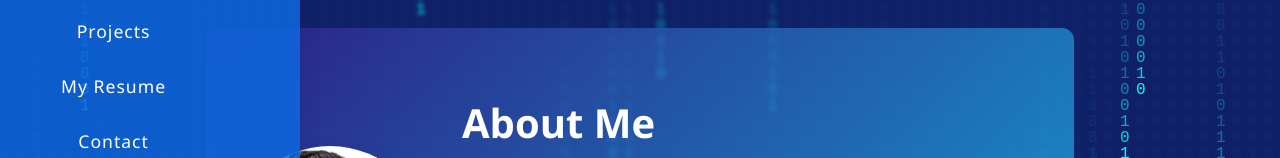
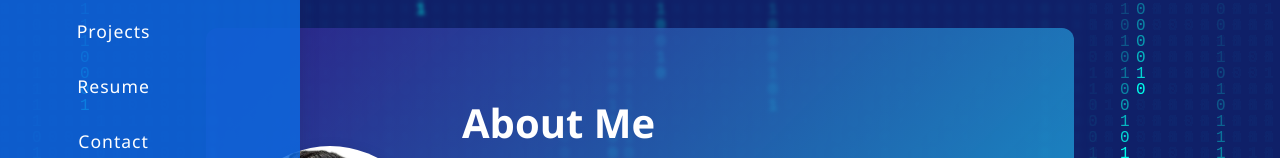
Before and after one commit to Abhay056/Portfolio-Website, a React (Vite) app: page / in a window 1280 px wide. Shown: the part 258-416 px from the top of the page. Built offline with nearby package versions, Linux system fonts and the light colour scheme.

Commit message:
Bug fixes

```diff
--- a/src/App.jsx
+++ b/src/App.jsx
@@ -120,7 +120,7 @@
             <a href="#skills">Skills</a>
             <a href="#education">Education</a>
             <a href="#projects">Projects</a>
-            <a href="https://drive.google.com/file/d/1Ev6Mbu3vqfClXH7uLL5MmTacZpeAJir9/view?usp=drive_link" target="_blank" rel="noopener noreferrer">My Resume</a>
+            <a href="/resume.pdf" target="_blank" rel="noopener noreferrer">Resume</a>
             <a href="#contact">Contact</a>
           </nav>
         )}
```
Also changed, not shown: 1 other file (tests, documents, lock files or other folders).
